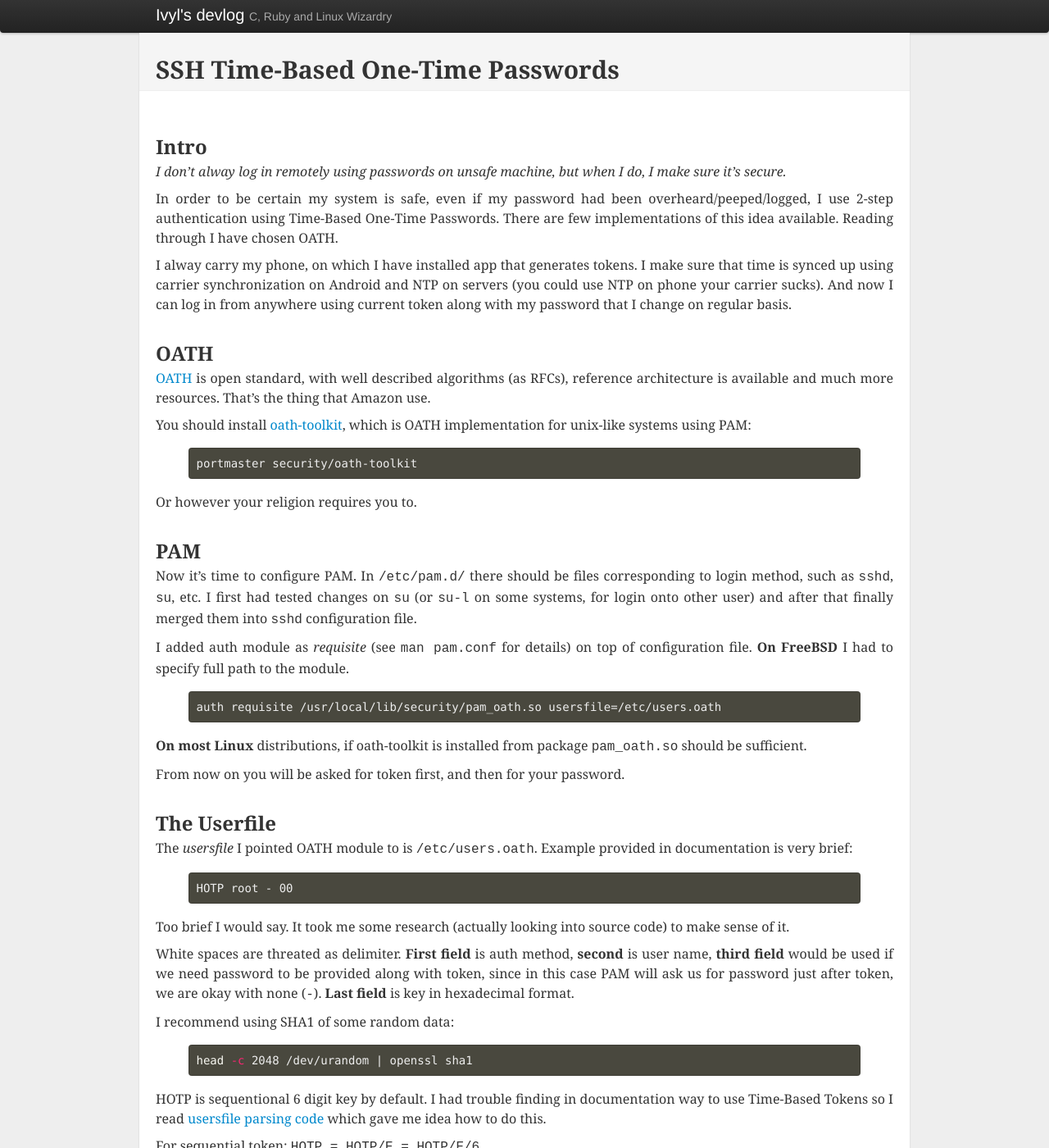
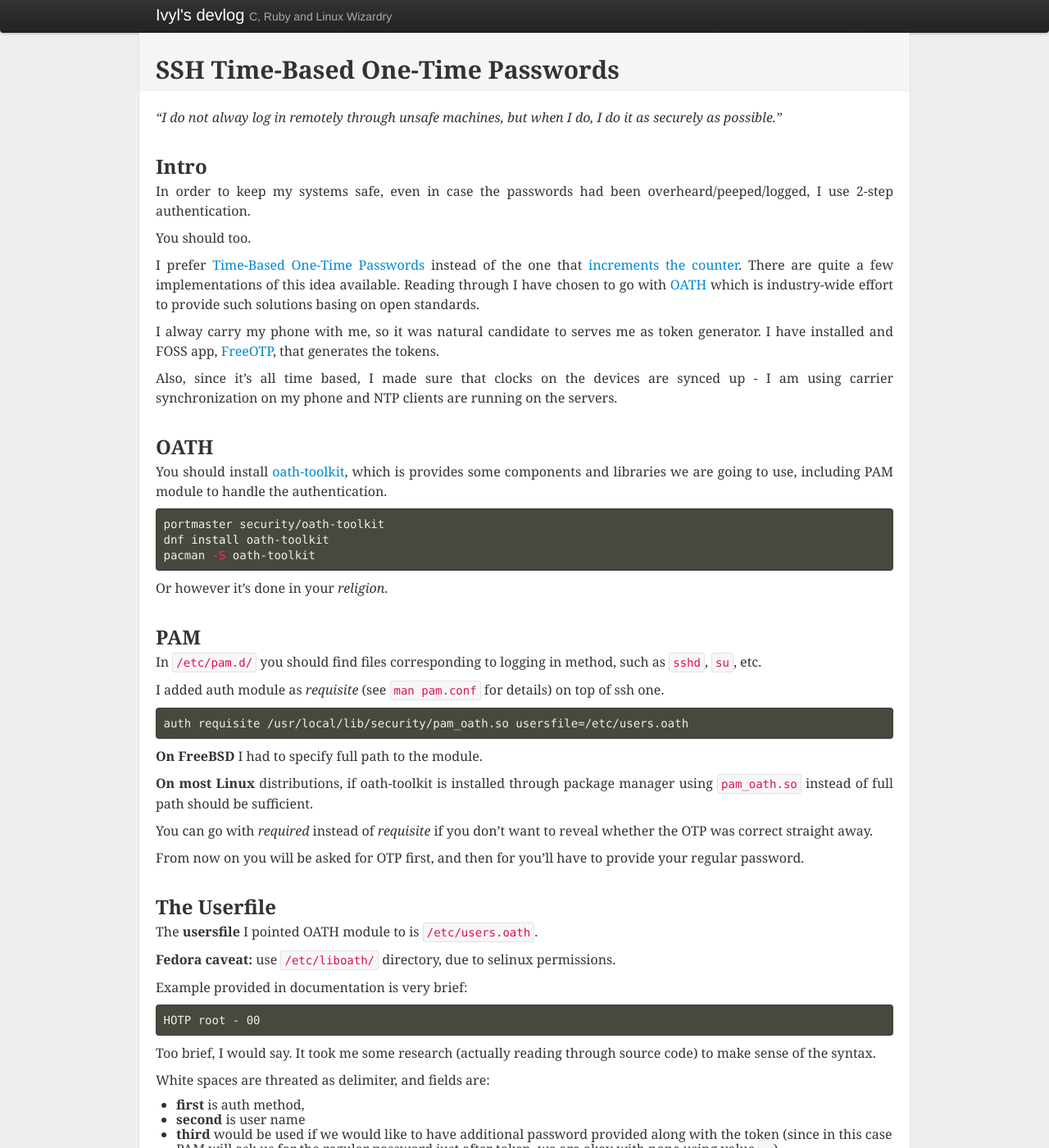
Before and after one commit to ivyl/ivyl.github.com, a Jekyll site: the page built from _posts/2013-06-09-ssh-time-based-one-time-passwords.md, in a window 1280 px wide and 1400 px high. Shown: the whole window at 82% size. Built offline with Jekyll 4.4.1, drawn with Linux system fonts in a browser that asks for light colours; nearby versions of some CDN libraries; some of the changed text lies outside the part shown.

Commit message:
Overhaul SSH OATH OTP post

````diff
--- a/_posts/2013-06-09-ssh-time-based-one-time-passwords.md
+++ b/_posts/2013-06-09-ssh-time-based-one-time-passwords.md
@@ -5,145 +5,171 @@ tags: [unix, security]
 ---
 {% include JB/setup %}
 
+
+*"I do not alway log in remotely through unsafe machines, but when I do, I do
+it as securely as possible."*
+
+
 ## Intro
 
-*I don't alway log in remotely using passwords on unsafe machine, but when I
-do, I make sure it's secure.*
+In order to keep my systems safe, even in case the passwords had been
+overheard/peeped/logged, I use 2-step authentication.
 
-In order to be certain my system is safe, even if my password had been
-overheard/peeped/logged, I use 2-step authentication using Time-Based
-One-Time Passwords. There are few implementations of this idea available.
-Reading through I have chosen OATH.
+You should too.
 
-I alway carry my phone, on which I have installed app that generates tokens.
-I make sure that time is synced up using carrier synchronization on Android
-and NTP on servers (you could use NTP on phone your carrier sucks). And now I
-can log in from anywhere using current token along with my password that I
-change on regular basis.
+I prefer [Time-Based One-Time Passwords][totp_rfc] instead of the one that
+[increments the counter][hotp_rfc]. There are quite a few implementations of
+this idea available. Reading through I have chosen to go with [OATH][oath]
+which is industry-wide effort to provide such solutions basing on open
+standards.
+
+I alway carry my phone with me, so it was natural candidate to serves me as
+token generator. I have installed and FOSS app, [FreeOTP][freeotp], that
+generates the tokens.
+
+Also, since it's all time based, I made sure that clocks on the devices are
+synced up - I am using carrier synchronization on my phone and NTP clients are
+running on the servers.
+
 
 ## OATH
 
-[OATH](http://en.wikipedia.org/wiki/Initiative_For_Open_Authentication) is
-open standard, with well described algorithms (as RFCs), reference
-architecture is available and much more resources. That's the thing that
-Amazon use.
+You should install [oath-toolkit][oath_toolkit], which is provides some
+components and libraries we are going to use, including PAM module to handle
+the authentication.
 
-You should install [oath-toolkit](http://www.nongnu.org/oath-toolkit/), which
-is OATH implementation for unix-like systems using PAM:
+```bash
+portmaster security/oath-toolkit
+dnf install oath-toolkit
+pacman -S oath-toolkit
+```
 
-{% highlight bash %}
-portmaster security/oath-toolkit
-{% endhighlight %}
+Or however it's done in your *religion*.
 
-Or however your religion requires you to.
 
 ## PAM
 
-Now it's time to configure PAM. In <tt>/etc/pam.d/</tt> there should be files
-corresponding to login method, such as <tt>sshd</tt>, <tt>su</tt>, etc. I
-first had tested changes on <tt>su</tt> (or <tt>su-l</tt> on some systems,
-for login onto other user) and after that finally merged them into
-<tt>sshd</tt> configuration file.
+In `/etc/pam.d/` you should find files corresponding to logging in method, such
+as `sshd`, `su`, etc.
 
-I added auth module as *requisite* (see <tt>man pam.conf</tt> for details) on
-top of configuration file. **On FreeBSD** I had to specify full path to the module.
+I added auth module as *requisite* (see `man pam.conf` for details) on
+top of ssh one.
 
-{% highlight text %}
+```
 auth requisite /usr/local/lib/security/pam_oath.so usersfile=/etc/users.oath
-{% endhighlight %}
+```
 
-**On most Linux** distributions, if oath-toolkit is installed from package
-<tt>pam_oath.so</tt> should be sufficient.
+**On FreeBSD** I had to specify full path to the module.
 
-From now on you will be asked for token first, and then for your password.
+**On most Linux** distributions, if oath-toolkit is installed through package
+manager using `pam_oath.so` instead of full path should be sufficient.
+
+You can go with *required* instead of *requisite* if you don't want to reveal
+whether the OTP was correct straight away.
+
+From now on you will be asked for OTP first, and then for you'll have to
+provide your regular password.
+
 
 ## The Userfile
 
-The *usersfile* I pointed OATH module to is <tt>/etc/users.oath</tt>. Example provided in
-documentation is very brief:
+The **usersfile** I pointed OATH module to is `/etc/users.oath`.
 
-{% highlight text %}
+**Fedora caveat:** use `/etc/liboath/` directory, due to selinux permissions.
+
+Example provided in documentation is very brief:
+
+```
 HOTP root - 00
-{% endhighlight %}
+```
+
+Too brief, I would say. It took me some research (actually reading through
+source code) to make sense of the syntax.
+
+White spaces are threated as delimiter, and fields are:
+
+* **first** is auth method,
+* **second** is user name
+* **third** would be used if we would like to have additional password
+  provided along with the token (since in this case PAM will ask us for
+  the regular password just after token, we are okay with none using value `-`)
+* **fourth field** is the secret used to generate tokens, in hexadecimal format.
+* **fields after that** would contain last password used (so it can't be
+  reused straight away) as well as the counter regular HOTP
 
 
-Too brief I would say. It took me some research (actually looking into source
-code) to make sense of it.
+I recommend using SHA1 of a random data as a secret:
 
-White spaces are threated as delimiter. **First field** is auth method, **second** is
-user name, **third field** would be used if we need password to be provided along
-with token, since in this case PAM will ask us for password just after token,
-we are okay with none (<tt>-</tt>). **Last field** is key in hexadecimal format.
-
-
-I recommend using SHA1 of some random data:
-
-{% highlight bash %}
+```bash
 head -c 2048 /dev/urandom | openssl sha1
-{% endhighlight %}
+```
 
 HOTP is sequentional 6 digit key by default. I had trouble finding in
 documentation way to use Time-Based Tokens so I read [usersfile parsing
-code](http://git.savannah.gnu.org/cgit/oath-toolkit.git/tree/liboath/usersfile.c)
-which gave me idea how to do this.
+code][oath_userfile_source] which gave me idea how to do this.
 
-For sequential token: <tt>HOTP = HOTP/E = HOTP/E/6</tt>
+For sequential token: `HOTP = HOTP/E = HOTP/E/6`
 
-For 30s Time-Based Token: <tt>HOTP/T30 = HOTP/T30/6</tt>
+For 30s Time-Based Token: `HOTP/T30 = HOTP/T30/6`
 
-6 stands for token length. There is also <tt>T60</tt> variant. Available
-token lengths are 6, 7 and 7.
+6 stands for token length. There is also `T60` variant. Valid
+token lengths are 6, 7 and 8.
 
-In my case I have something like:
+In my case I have something in the lines of:
 
-{% highlight text %}
+```
 HOTP/T30 ivyl - bbad0952f0a72626e216e206d121e314c3ee1700
-{% endhighlight %}
+```
 
-Usersfile should not be readable or writable by non-root, so
+Usersfile should not be readable or writable by non-root, so just do
 
-{% highlight text %}
+```
 chmod go-rw /etc/users.oath
-{% endhighlight %}
-
-seems like a good idea.
+```
 
 ## SSH
 
-Make sure that following options are present in you <tt>sshd_config</tt>:
+Make sure that following options are present in you `sshd_config`:
 
-{% highlight ruby %}
+```ruby
 ChallengeResponseAuthentication yes
 PasswordAuthentication yes
-{% endhighlight %}
+```
 
-Restart <tt>sshd</tt>.
+Otherwise the OTP challenge won't appear while logging in.
 
-## NTP
-
-Remember to use NTP to sync your clock! I recommend enabling <tt>ntpd</tt> to
-start at boot time.
 
 ## The Token App
 
-I use [Google
-Authenticator](https://play.google.com/store/apps/details?id=com.google.android.apps.authenticator2).
-There are few quirks though. It supports only 30 second time based passwords,
-and it expects secret in base32 form (not as hexadecimal representation).
+I use [FreeOTP][freeotp]. The secret should be base32 encoded (instead of
+simple hexadecimal dump)... You can use `oathtool` provided with the
+oath-toolkit to do the conversion.
 
-I wrote simple [hex2base32.rb](https://gist.github.com/ivyl/7428982) to aid
-me in conversion.
+```bash
+oathtool -v $(read foo; echo $foo)
+```
 
-You can find something similar for most mobile platforms, or you just can use
-sequential passwords and generate few in advance by <tt>oathtool</tt>.
+And paste the hexadecimal secret.
+
 
 ## Afterthoughts
 
 I recommend digging into code of oath-toolkit. Especially the [PAM
-module](http://git.savannah.gnu.org/cgit/oath-toolkit.git/tree/pam_oath/pam_oath.c)
-and the [file mentioned
-earlier](http://git.savannah.gnu.org/cgit/oath-toolkit.git/tree/liboath/usersfile.c).
-PAM simplicity is astonishing. I learned also of <tt>strtok</tt> library
-function that comes in handy.
+module][oath_pam_source]. PAM simplicity is astonishing.
 
-That's it. There's nothing more. You are fine to go and boast off.
+Also read through [HOTP][hotp_rfc] and [TOTP][totp_rfc] RFCs.
+
+
+## UPDATES:
+
+* <tt>20161119</tt> - general overhaul
+
+
+[hex2base32]: https://gist.github.com/ivyl/7428982
+[oath]: http://www.nongnu.org/oath-toolkit/
+[oath_toolkit]: http://www.nongnu.org/oath-toolkit/
+[oath_userfile_source]: http://git.savannah.gnu.org/cgit/oath-toolkit.git/tree/liboath/usersfile.c
+[oath_pam_source]: http://git.savannah.gnu.org/cgit/oath-toolkit.git/tree/pam_oath/pam_oath.c
+[totp_rfc]: https://tools.ietf.org/html/rfc6238
+[hotp_rfc]: https://tools.ietf.org/html/rfc4226
+[freeotp]: https://freeotp.github.io/
````
